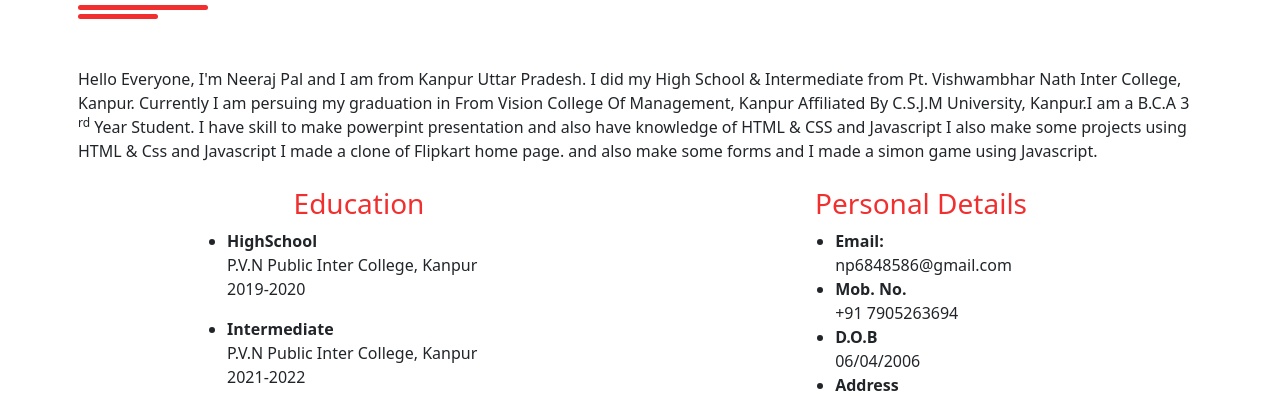
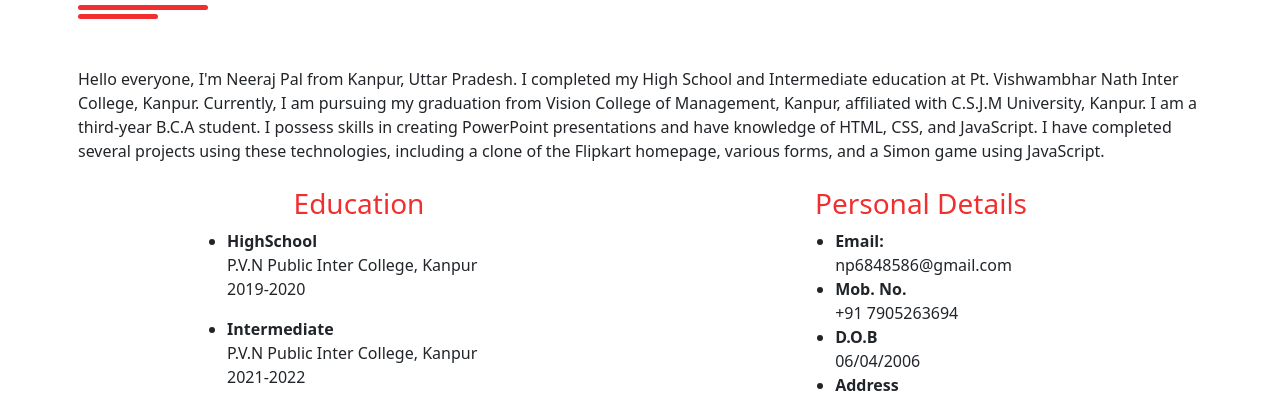
Before and after one commit to NeerajTechVCM/Portfolio, a plain HTML site: page index.html in a window 1280 px wide. Shown: the part 690-1091 px from the top of the page. Drawn offline with nearby package versions, Linux system fonts and the light colour scheme.

Commit message:
Update index.html

```diff
--- a/index.html
+++ b/index.html
@@ -170,13 +170,13 @@
 
         <div style="width: 80px; height:5px; border-radius:10px" class="mt-1 button"></div>
 
-        <p class="mt-5">Hello Everyone, I'm Neeraj Pal and I am from Kanpur Uttar Pradesh. I did my High School
-          & Intermediate from Pt. Vishwambhar Nath Inter College, Kanpur. Currently I am persuing my graduation in
-          From Vision College Of Management, Kanpur Affiliated By
-          C.S.J.M University, Kanpur.I am a B.C.A 3 <sup>rd</sup> Year Student. I have skill to make
-          powerpint presentation and also have knowledge of HTML & CSS and Javascript I also make some projects using
-          HTML & Css and Javascript I made a clone of Flipkart home page. and also make some
-          forms and I made a simon game using Javascript.</p>
+        <p class="mt-5">
+        Hello everyone,
+
+I'm Neeraj Pal from Kanpur, Uttar Pradesh. I completed my High School and Intermediate education at Pt. Vishwambhar Nath Inter College, Kanpur. Currently, I am pursuing my graduation from Vision College of Management, Kanpur, affiliated with C.S.J.M University, Kanpur. I am a third-year B.C.A student.
+
+I possess skills in creating PowerPoint presentations and have knowledge of HTML, CSS, and JavaScript. I have completed several projects using these technologies, including a clone of the Flipkart homepage, various forms, and a Simon game using JavaScript.
+        </p>
         <div class="container mt-4">
 
 
```
